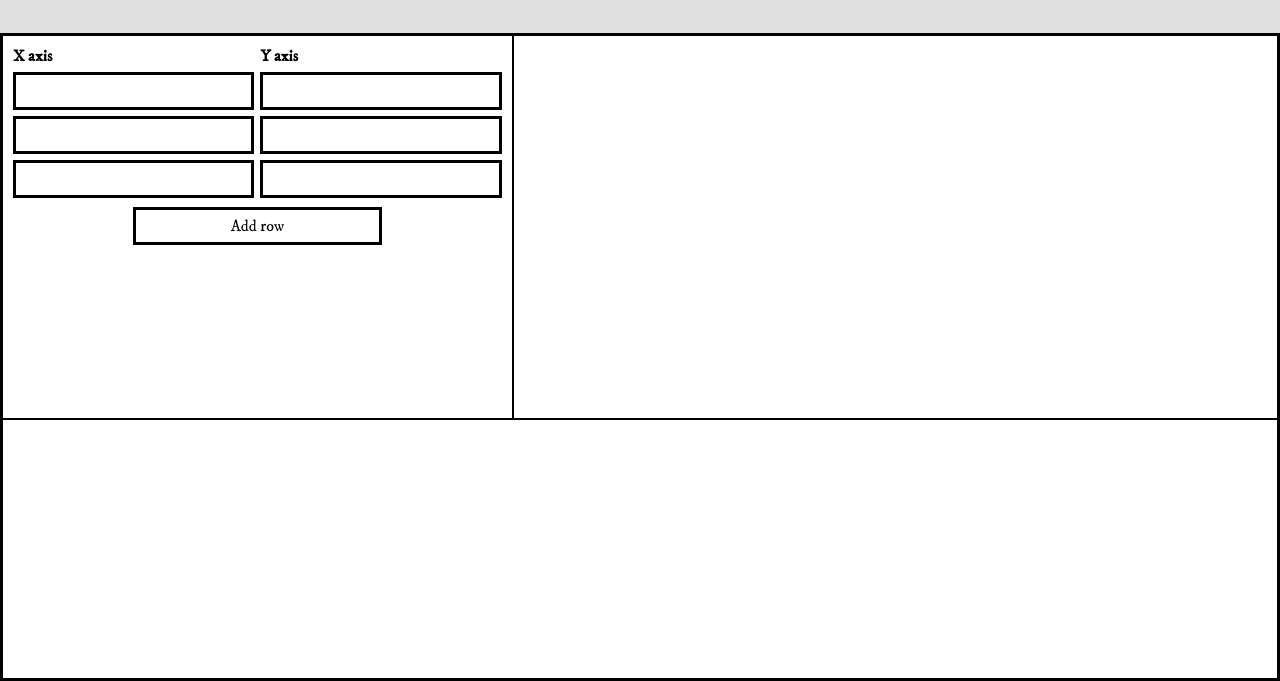
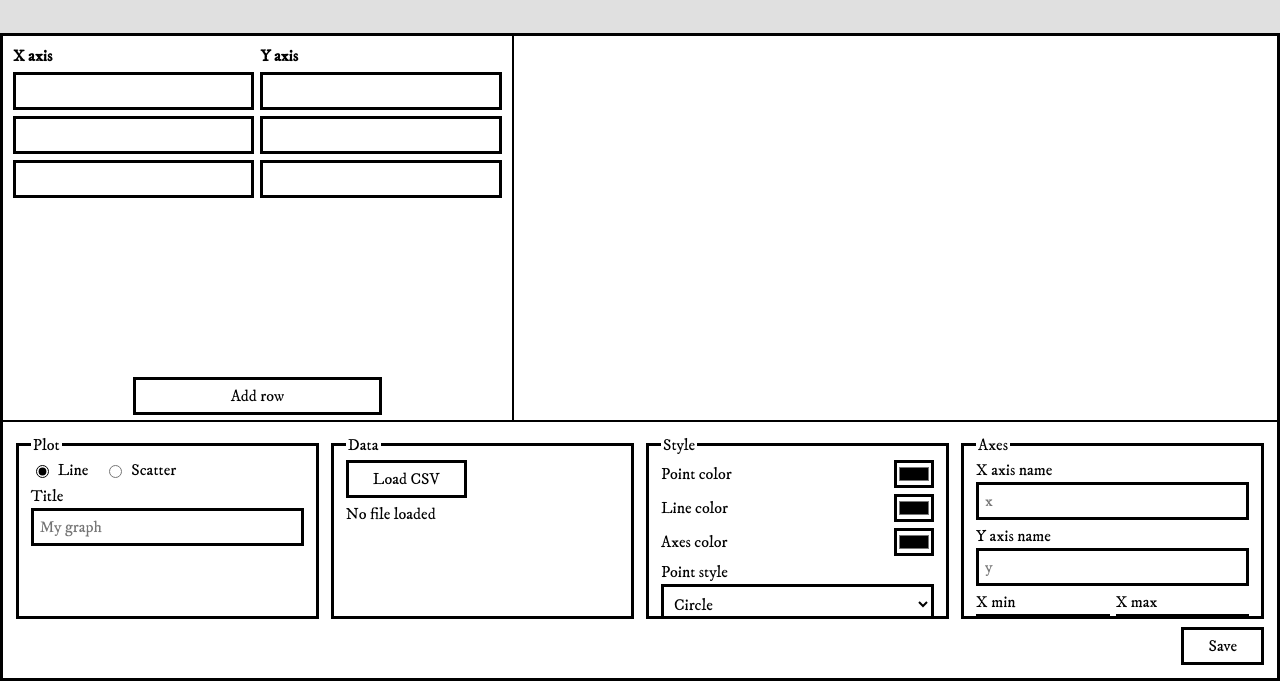
Before and after one commit to Augustus31/cse-210-warm-up-graphing-g4, a website: page index.html in a window 1280 px wide. Shown: the part 119-800 px from the top of the page. Drawn offline with nearby package versions, Linux system fonts and the light colour scheme.

Commit message:
Add DataTable and GraphSettings components with shared graph state
Styling: the page no longer overflows; each component (graph settings
and data table) scrolls inside itself. Added CSS for graph settings.

DataTable.js: moved the inline data table from index.html into its own
component.

graphState.js: a central object storing everything about the graph.
setGraphValue() changes a value, updateGraph() sends the whole graph to
every subscriber, subscribeToGraph() registers a subscriber.

GraphSettings.js: settings component that updates the graph in
graphState.js from user input.

TODO: onCsvLoad and onSave in index.html are still empty.

Rendering/validation: subscribe from your own file:

  import { subscribeToGraph } from './graphState.js';
  subscribeToGraph(graph => {
    // runs on load and after every change
    // graph = { points: [{x, y}], type, title, pointColor, lineColor,
    //   axesColor, pointStyle, xAxisName, yAxisName,
    //   range: { xMin, xMax, yMin, yMax } }
  });

then add `import './yourFile.js';` to the module script in index.html.

```diff
--- /dev/null
+++ b/components/DataTable.js
@@ -0,0 +1,50 @@
+const doNothing = () => {};
+
+// Builds the X or Y box for one row
+function createNumberInput(axis, rowNumber) {
+  const input = document.createElement('input');
+  input.type = 'number';
+  input.step = 'any';
+  input.setAttribute('aria-label', `${axis} ${rowNumber}`);
+  return input;
+}
+
+export function DataTable({ onPointsChange = doNothing, startingRowCount = 3 } = {}) {
+  const dataTable = document.createElement('div');
+  dataTable.className = 'data-table';
+  dataTable.innerHTML = `
+    <div class="table-scroll">
+      <table class="coordinate-table">
+        <thead>
+          <tr><th>X axis</th><th>Y axis</th></tr>
+        </thead>
+        <tbody></tbody>
+      </table>
+    </div>
+    <button type="button" class="add-row">Add row</button>
+  `;
+  const tableBody = dataTable.querySelector('tbody');
+
+  function addRow() {
+    const rowNumber = tableBody.rows.length + 1;
+    const row = tableBody.insertRow();
+    for (const axis of ['X', 'Y']) {
+      row.insertCell().append(createNumberInput(axis, rowNumber));
+    }
+  }
+
+  // Read every valid row-pair into a list
+  function readPoints() {
+    return [...tableBody.rows]
+      .map(row => row.querySelectorAll('input'))
+      .filter(([xInput, yInput]) => xInput.value !== '' && yInput.value !== '')
+      .map(([xInput, yInput]) => ({ x: Number(xInput.value), y: Number(yInput.value) }))
+      .filter(point => Number.isFinite(point.x) && Number.isFinite(point.y));
+  }
+
+  for (let i = 0; i < startingRowCount; i++) addRow();
+  dataTable.querySelector('.add-row').addEventListener('click', addRow);
+  tableBody.addEventListener('input', () => onPointsChange(readPoints()));
+
+  return dataTable;
+}
--- /dev/null
+++ b/components/GraphSettings.js
@@ -0,0 +1,125 @@
+//default fallback on callbacks
+const doNothing = () => {};
+
+//build a scrollable column
+function createSettingsColumn(title, innerHtml) {
+  const column = document.createElement('fieldset');
+  column.className = 'settings-column';
+  column.innerHTML = `<legend>${title}</legend>${innerHtml}`;
+  return column;
+}
+
+function PlotSettings({ onPlotTypeChange = doNothing, onTitleChange = doNothing }) {
+  const column = createSettingsColumn('Plot', `
+    <div class="radio-row">
+      <label><input type="radio" name="plot-type" value="line" checked> Line</label>
+      <label><input type="radio" name="plot-type" value="scatter"> Scatter</label>
+    </div>
+    <label>Title <input type="text" name="title" placeholder="My graph"></label>
+  `);
+  column.querySelectorAll('[name="plot-type"]').forEach(radioButton =>
+    radioButton.addEventListener('change', () => onPlotTypeChange(radioButton.value)));
+  column.querySelector('[name="title"]')
+    .addEventListener('input', event => onTitleChange(event.target.value));
+  return column;
+}
+
+function DataSettings({ onCsvLoad = doNothing }) {
+  const column = createSettingsColumn('Data', `
+    <label class="file-button">
+      Load CSV
+      <input type="file" name="csv" accept=".csv,text/csv">
+    </label>
+    <span class="file-name">No file loaded</span>
+  `);
+  column.querySelector('[name="csv"]').addEventListener('change', event => {
+    const file = event.target.files[0];
+    if (!file) return;
+    column.querySelector('.file-name').textContent = file.name;
+    onCsvLoad(file);
+    event.target.value = ''; // so choosing the same file again still fires 'change'
+  });
+  return column;
+}
+
+function StyleSettings({
+  onPointColorChange = doNothing,
+  onLineColorChange = doNothing,
+  onAxesColorChange = doNothing,
+  onPointStyleChange = doNothing,
+}) {
+  const column = createSettingsColumn('Style', `
+    <label class="color-row">Point color <input type="color" name="point-color" value="#000000"></label>
+    <label class="color-row">Line color <input type="color" name="line-color" value="#000000"></label>
+    <label class="color-row">Axes color <input type="color" name="axes-color" value="#000000"></label>
+    <label>Point style
+      <select name="point-style">
+        <option value="circle">Circle</option>
+        <option value="square">Square</option>
+        <option value="triangle">Triangle</option>
+        <option value="cross">Cross</option>
+      </select>
+    </label>
+  `);
+  const getInput = name => column.querySelector(`[name="${name}"]`);
+  getInput('point-color').addEventListener('input', event => onPointColorChange(event.target.value));
+  getInput('line-color').addEventListener('input', event => onLineColorChange(event.target.value));
+  getInput('axes-color').addEventListener('input', event => onAxesColorChange(event.target.value));
+  getInput('point-style').addEventListener('change', event => onPointStyleChange(event.target.value));
+  return column;
+}
+
+function AxesSettings({
+  onXAxisNameChange = doNothing,
+  onYAxisNameChange = doNothing,
+  onAxisRangeChange = doNothing,
+}) {
+  const column = createSettingsColumn('Axes', `
+    <label>X axis name <input type="text" name="x-name" placeholder="x"></label>
+    <label>Y axis name <input type="text" name="y-name" placeholder="y"></label>
+    <div class="range-grid">
+      <label>X min <input type="number" step="any" name="x-min" placeholder="auto"></label>
+      <label>X max <input type="number" step="any" name="x-max" placeholder="auto"></label>
+      <label>Y min <input type="number" step="any" name="y-min" placeholder="auto"></label>
+      <label>Y max <input type="number" step="any" name="y-max" placeholder="auto"></label>
+    </div>
+  `);
+  const getInput = name => column.querySelector(`[name="${name}"]`);
+  getInput('x-name').addEventListener('input', event => onXAxisNameChange(event.target.value));
+  getInput('y-name').addEventListener('input', event => onYAxisNameChange(event.target.value));
+
+  // Report all four together; an empty box means "auto" (null)
+  const readNumberOrNull = name => (getInput(name).value === '' ? null : Number(getInput(name).value));
+  for (const name of ['x-min', 'x-max', 'y-min', 'y-max']) {
+    getInput(name).addEventListener('change', () => onAxisRangeChange({
+      xMin: readNumberOrNull('x-min'),
+      xMax: readNumberOrNull('x-max'),
+      yMin: readNumberOrNull('y-min'),
+      yMax: readNumberOrNull('y-max'),
+    }));
+  }
+  return column;
+}
+
+export function GraphSettings(callbacks = {}) {
+  const graphSettings = document.createElement('div');
+  graphSettings.className = 'graph-settings';
+
+  const columns = document.createElement('div');
+  columns.className = 'settings-columns';
+  columns.append(
+    PlotSettings(callbacks),
+    DataSettings(callbacks),
+    StyleSettings(callbacks),
+    AxesSettings(callbacks),
+  );
+
+  const saveButton = document.createElement('button');
+  saveButton.type = 'button';
+  saveButton.className = 'save-button';
+  saveButton.textContent = 'Save';
+  saveButton.addEventListener('click', () => (callbacks.onSave ?? doNothing)());
+
+  graphSettings.append(columns, saveButton);
+  return graphSettings;
+}
--- /dev/null
+++ b/graphState.js
@@ -0,0 +1,31 @@
+//default value of the graph
+const graph = {
+  points: [],
+  type: 'line',
+  title: '',
+  pointColor: '#000000',
+  lineColor: '#000000',
+  axesColor: '#000000',
+  pointStyle: 'circle',
+  xAxisName: '',
+  yAxisName: '',
+  range: { xMin: null, xMax: null, yMin: null, yMax: null },
+};
+
+const subscribers = [];
+
+// Register a function that takes the graph as an input and does something with it
+export function subscribeToGraph(subscriber) {
+  subscribers.push(subscriber);
+}
+
+export function setGraphValue(key, value) {
+  if (!Object.hasOwn(graph, key)) throw new Error(`value dont exist in graph`);
+  graph[key] = value;
+  updateGraph();
+}
+
+export function updateGraph() {
+  const graphCopy = structuredClone(graph);
+  for (const subscriber of subscribers) subscriber(graphCopy);
+}
--- a/index.html
+++ b/index.html
@@ -15,52 +15,49 @@
 <body>
   <header>
     <strong>Simpligraph</strong>
-    <img id="calculator-icon" src="Resources/Images/calculator-icon.png">
+    <img src="Resources/Images/calculator-icon.png">
   </header>
 
-  <main id="home">
-    <aside class="panel sidebar" aria-label="Left sidebar">
-      <div class="table-scroll">
-        <table class="coordinate-table">
-          <thead>
-            <tr><th scope="col">X axis</th><th scope="col">Y axis</th></tr>
-          </thead>
-          <tbody id="coordinate-rows">
-            <tr>
-              <td><input type="number" step="any" aria-label="X 1"></td>
-              <td><input type="number" step="any" aria-label="Y 1"></td>
-            </tr>
-            <tr>
-              <td><input type="number" step="any" aria-label="X 2"></td>
-              <td><input type="number" step="any" aria-label="Y 2"></td>
-            </tr>
-            <tr>
-              <td><input type="number" step="any" aria-label="X 3"></td>
-              <td><input type="number" step="any" aria-label="Y 3"></td>
-            </tr>
-          </tbody>
-        </table>
-      </div>
-      <button id="add-row" type="button">Add row</button>
-    </aside>
-    <section class="panel square-area" aria-label="Square area"></section>
-    <section class="panel bottom-area" aria-label="Bottom area"></section>
+  <main>
+    <aside class="panel" id="data-table"></aside>
+    <section class="panel" id="chart"></section>
+    <section class="panel bottom-area" id="graph-settings"></section>
   </main>
-  <script>
-    const coordinateRows = document.getElementById('coordinate-rows');
-    document.getElementById('add-row').addEventListener('click', () => {
-      const rowNumber = coordinateRows.rows.length + 1;
-      const row = coordinateRows.insertRow();
+  <script type="module">
+    import { GraphSettings } from './components/GraphSettings.js';
+    import { DataTable } from './components/DataTable.js';
+    import { setGraphValue, updateGraph } from './graphState.js';
 
-      for (const axis of ['X', 'Y']) {
-        const cell = row.insertCell();
-        const input = document.createElement('input');
-        input.type = 'number';
-        input.step = 'any';
-        input.setAttribute('aria-label', `${axis} ${rowNumber}`);
-        cell.append(input);
-      }
-    });
+    function saveToGraph(key) {
+      return function (value) {
+        setGraphValue(key, value);
+      };
+    }
+
+    document.getElementById('graph-settings').append(GraphSettings({
+      onPlotTypeChange: saveToGraph('type'),
+      onTitleChange: saveToGraph('title'),
+      onPointColorChange: saveToGraph('pointColor'),
+      onLineColorChange: saveToGraph('lineColor'),
+      onAxesColorChange: saveToGraph('axesColor'),
+      onPointStyleChange: saveToGraph('pointStyle'),
+      onXAxisNameChange: saveToGraph('xAxisName'),
+      onYAxisNameChange: saveToGraph('yAxisName'),
+      onAxisRangeChange: saveToGraph('range'),
+      onCsvLoad(file) {
+        //parse the csv file and set the points in the graph
+        //use setGraphValue('points', parsedPoints);
+      },
+      onSave() {
+        //export the graph (if we have time for this, if not imma just delete the button)
+      },
+    }));
+
+    document.getElementById('data-table').append(DataTable({
+      onPointsChange: saveToGraph('points'),
+    }));
+
+    updateGraph();
   </script>
 </body>
 </html>
--- a/style.css
+++ b/style.css
@@ -10,7 +10,8 @@
 * { box-sizing: border-box; }
 
 body {
-  min-height: 100vh;
+  height: 100vh;
+  overflow: hidden;
   margin: 0;
   display: flex;
   flex-direction: column;
@@ -19,6 +20,7 @@ body {
 }
 
 header {
+  flex-shrink: 0;
   padding: 36px 24px;
   display: flex;
   align-items: center;
@@ -32,20 +34,20 @@ main {
   min-height: 0;
   display: grid;
   grid-template-columns: minmax(0, 4fr) minmax(0, 6fr);
-  grid-template-rows: auto minmax(0, 1fr);
+  grid-template-rows: minmax(0, 3fr) minmax(0, 2fr);
   gap: 2px;
   border: var(--border);
   background: var(--color-ink);
 }
-.square-area { aspect-ratio: 2; }
-.bottom-area { grid-column: 1 / -1; }
-
 .panel {
+  overflow: auto;
   padding: 1%;
   background: var(--color-paper);
 }
+.bottom-area { grid-column: 1 / -1; overflow: hidden; } /* must come after .panel to override its overflow */
 
-button {
+button,
+.file-button {
   padding: 6px 24px;
   border: var(--border);
   background: var(--color-paper);
@@ -53,11 +55,12 @@ button {
   font: inherit;
   cursor: pointer;
 }
-button:hover { background: var(--color-ink); color: var(--color-paper); }
+button:hover,
+.file-button:hover { background: var(--color-ink); color: var(--color-paper); }
 button:active { transform: translate(2px, 2px); }
-#add-row { display: block; width: 50%; margin: 4px auto 0; }
 
-input {
+input,
+select {
   width: 100%;
   padding: 6px;
   border: var(--border);
@@ -65,8 +68,44 @@ input {
   color: inherit;
   font: inherit;
 }
-input:focus { outline: none; box-shadow: var(--shadow); }
+input:focus,
+select:focus { outline: none; box-shadow: var(--shadow); }
+input[type="radio"] { width: auto; accent-color: var(--color-ink); }
+input[type="color"] { width: 40px; height: 28px; padding: 0; }
 
-.table-scroll { max-height: 40vh; overflow-y: auto; }
+.data-table { height: 100%; display: flex; flex-direction: column; }
+.table-scroll { flex: 1; overflow-y: auto; }
 .coordinate-table { width: 100%; table-layout: fixed; border-spacing: 4px; }
 .coordinate-table th { text-align: left; }
+.add-row { display: block; width: 50%; margin: 4px auto 0; }
+
+.graph-settings { height: 100%; display: flex; flex-direction: column; gap: 8px; }
+.settings-columns {
+  flex: 1;
+  min-height: 0;
+  display: grid;
+  grid-template-columns: repeat(4, minmax(0, 1fr));
+  gap: 12px;
+}
+.save-button { align-self: flex-end; }
+
+.settings-column {
+  min-width: 0;
+  margin: 0;
+  overflow-y: auto;
+  display: flex;
+  flex-direction: column;
+  gap: 6px;
+  border: var(--border);
+}
+
+.settings-column label { display: flex; flex-direction: column; gap: 2px; }
+.radio-row { display: flex; gap: 16px; }
+.radio-row label,
+label.color-row { flex-direction: row; align-items: center; gap: 6px; }
+label.color-row { justify-content: space-between; }
+.range-grid { display: grid; grid-template-columns: 1fr 1fr; gap: 6px; }
+
+.file-button { position: relative; align-self: flex-start; }
+.file-button:focus-within { box-shadow: var(--shadow); }
+.file-button input { position: absolute; width: 1px; height: 1px; opacity: 0; }
```
